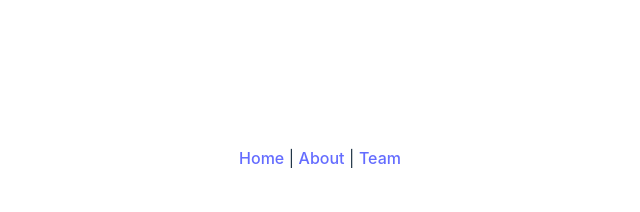
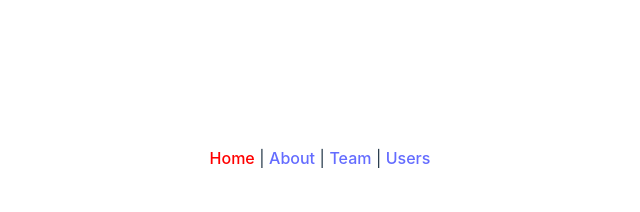
Before and after one commit to PetarCetkovic/LjetnjaSkolaReact2023, a React (Vite) app in the folder my-react-app/: page / in a window 1280 px wide. Shown: the part 180-392 px from the top of the page, without its empty margins (320-960 px from the left). Built offline with nearby package versions, Linux system fonts and the light colour scheme.

Commit message:
Day 2 - Handle useParams and useNavigate

```diff
--- a/my-react-app/src/App.jsx
+++ b/my-react-app/src/App.jsx
@@ -11,6 +11,7 @@ import { ThemeContext } from './contexts/ThemeContext'
 import { Toolbar } from './components/Toolbar'
 import './App.css'
 import { AppLayout } from './layout'
+import { UsersPage } from './pages/users'
 
 const { Provider } = ThemeContext
 
@@ -19,15 +20,18 @@ function App() {
     {
       path: "", element: <AppLayout />, children: [
         {
-          index:true, element: <HomePage />
+          index:true, element: <HomePage />, exact:true
         },
         {
           path: "about",
           children: [{
-            index:true, element: <AboutPage />
+            index:true, element: <AboutPage />, exact:true,
           },{path: "team", element:<h1>Team page</h1>
         }]
-        }]
+        },
+
+        {path:"users/:id", element: <UsersPage/>},
+        {path:"*", element:<h1>404 Not found</h1>}]
     }])
 
 
--- a/my-react-app/src/index.css
+++ b/my-react-app/src/index.css
@@ -70,7 +70,6 @@ button:focus-visible {
 
 .light *{
   transition: all 0.3s;
-
 }
 
 .dark *{
@@ -78,3 +77,7 @@ button:focus-visible {
   color: white;
   transition: all 0.3s;
 }
+
+.active {
+  color: red
+}
--- a/my-react-app/src/layout/index.jsx
+++ b/my-react-app/src/layout/index.jsx
@@ -1,9 +1,11 @@
-import { Link, Outlet } from "react-router-dom"
+import { Link, NavLink, Outlet } from "react-router-dom"
 
 export const AppLayout = () => {
+    const handleLinkClassName = ({isActive})=> isActive?"active":""
+
     return <>
         <nav>
-            <Link to="/">Home</Link> | <Link to="/about">About</Link> | <Link to="/about/team">Team</Link>
+            <NavLink to="/" className={handleLinkClassName}>Home</NavLink> | <NavLink to="/about" className={handleLinkClassName} exact>About</NavLink> | <NavLink to="/about/team" className={handleLinkClassName}>Team</NavLink> | <NavLink to="/users" className={handleLinkClassName}>Users</NavLink>
         </nav>
         <Outlet />
     </>
--- /dev/null
+++ b/my-react-app/src/pages/users/index.jsx
@@ -0,0 +1,18 @@
+import { useEffect } from "react"
+import { Navigate, useNavigate, useParams } from "react-router-dom"
+
+export const UsersPage = () => {
+    const { id } = useParams()
+    const navigate = useNavigate()
+
+    useEffect(()=>{
+        console.log("redirect to about");
+        navigate("/about")
+    },[])
+
+    return <>
+        {/* <Navigate to="/" /> */}
+        <h1>Users page</h1>
+        <p>User ID: {id}</p>
+    </>
+}
```
